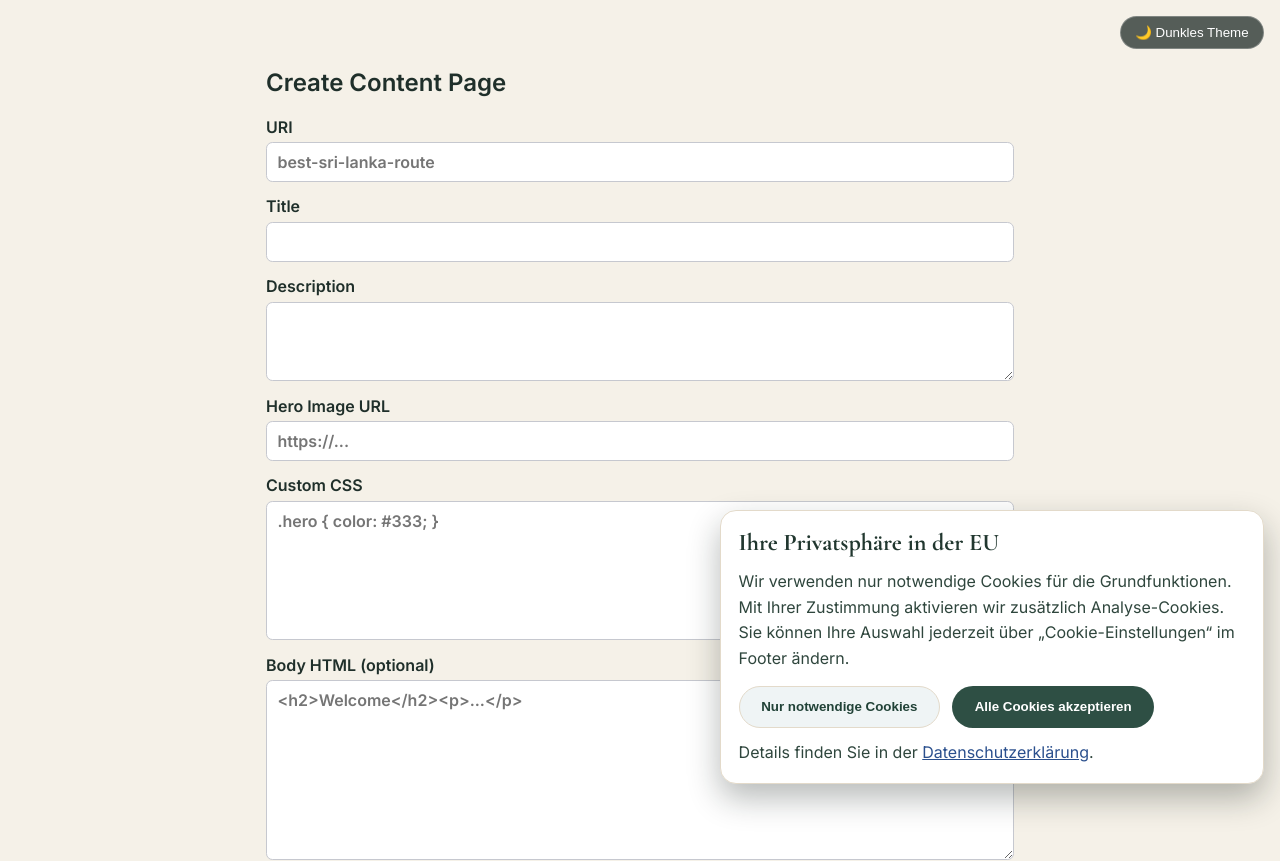
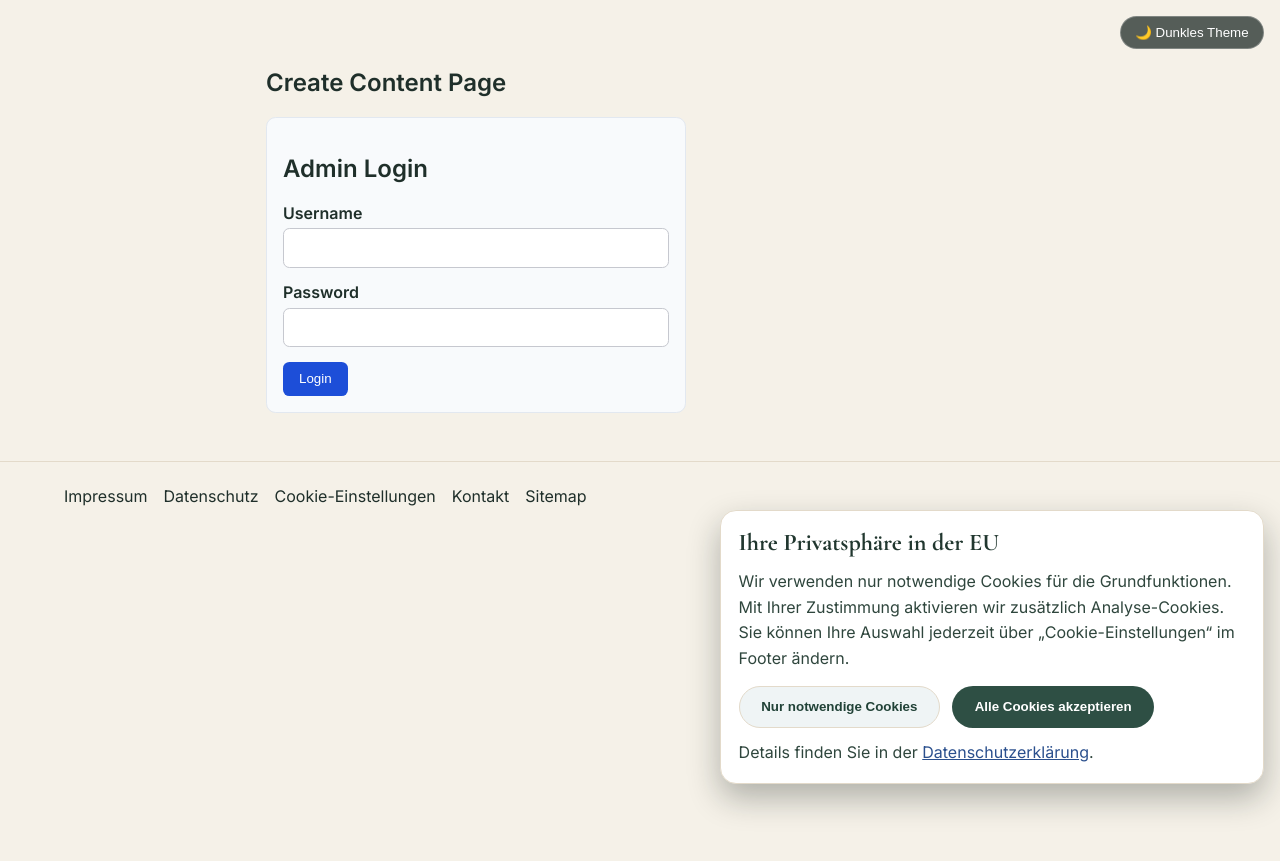
Before and after one commit to jmadushanka6/Entdecken_Ceylon, an Angular app: page /admin in a window 1280 px wide. Shown: the top 861 px of the page. After the commit the page ends 832 px from the top, so only its background shows below. Built offline with nearby package versions, Linux system fonts and the light colour scheme.

Commit message:
Add admin login gate for admin page

```diff
--- a/src/app/admin-page.component.html
+++ b/src/app/admin-page.component.html
@@ -1,5 +1,45 @@
 <section class="admin-page">
   <h1>Create Content Page</h1>
+
+  <ng-container *ngIf="!isAuthenticated; else adminPanel">
+    <section class="login-card">
+      <h2>Admin Login</h2>
+
+      <form [formGroup]="loginForm" (ngSubmit)="login()" novalidate>
+        <label>
+          Username
+          <input type="text" formControlName="username" autocomplete="username" />
+        </label>
+        <p
+          class="error"
+          *ngIf="loginForm.controls.username.touched && loginForm.controls.username.errors?.['required']"
+        >
+          Username is required.
+        </p>
+
+        <label>
+          Password
+          <input type="password" formControlName="password" autocomplete="current-password" />
+        </label>
+        <p
+          class="error"
+          *ngIf="loginForm.controls.password.touched && loginForm.controls.password.errors?.['required']"
+        >
+          Password is required.
+        </p>
+
+        <button type="submit">Login</button>
+      </form>
+
+      <p class="error" *ngIf="loginErrorMessage">{{ loginErrorMessage }}</p>
+    </section>
+  </ng-container>
+
+  <ng-template #adminPanel>
+    <div class="admin-header">
+      <p class="login-state">Logged in as admin</p>
+      <button type="button" class="secondary" (click)="logout()">Logout</button>
+    </div>
 
     <form [formGroup]="pageForm" (ngSubmit)="submit()" novalidate>
       <label>
@@ -59,4 +99,5 @@
       <h2>Preview Payload</h2>
       <pre>{{ previewPayload | json }}</pre>
     </section>
+  </ng-template>
 </section>
--- a/src/app/admin-page.component.scss
+++ b/src/app/admin-page.component.scss
@@ -33,6 +33,10 @@ button {
   cursor: pointer;
 }
 
+button.secondary {
+  background: #334155;
+}
+
 button[disabled] {
   opacity: 0.6;
   cursor: progress;
@@ -59,3 +63,23 @@ pre {
   border-radius: 0.5rem;
   overflow: auto;
 }
+
+.login-card {
+  max-width: 420px;
+  border: 1px solid #e2e8f0;
+  border-radius: 0.6rem;
+  padding: 1rem;
+  background: #f8fafc;
+}
+
+.admin-header {
+  display: flex;
+  align-items: center;
+  justify-content: space-between;
+  margin-bottom: 1rem;
+}
+
+.login-state {
+  margin: 0;
+  font-weight: 600;
+}
--- a/src/app/admin-page.component.ts
+++ b/src/app/admin-page.component.ts
@@ -24,10 +24,19 @@ interface AdminPageDraft {
 })
 export class AdminPageComponent implements OnInit, OnDestroy {
   private static readonly DRAFT_STORAGE_KEY = 'admin-page-draft';
+  private static readonly AUTH_STORAGE_KEY = 'admin-page-authenticated';
+  private static readonly ADMIN_USERNAME = 'admin';
+  private static readonly ADMIN_PASSWORD = 'admin';
 
   isSubmitting = false;
   successMessage = '';
   errorMessage = '';
+  loginErrorMessage = '';
+
+  readonly loginForm = this.formBuilder.nonNullable.group({
+    username: ['', [Validators.required]],
+    password: ['', [Validators.required]]
+  });
 
   readonly pageForm = this.formBuilder.nonNullable.group({
     uri: [
@@ -53,14 +62,22 @@ export class AdminPageComponent implements OnInit, OnDestroy {
   ) {}
 
   ngOnInit(): void {
-    this.restoreDraft();
-    this.draftSubscription = this.pageForm.valueChanges.subscribe(() => {
-      this.persistDraft();
-    });
+    if (this.isAuthenticated) {
+      this.restoreDraft();
+      this.startDraftPersistence();
+    }
   }
 
   ngOnDestroy(): void {
     this.draftSubscription?.unsubscribe();
+  }
+
+  get isAuthenticated(): boolean {
+    if (typeof localStorage === 'undefined') {
+      return false;
+    }
+
+    return localStorage.getItem(AdminPageComponent.AUTH_STORAGE_KEY) === 'true';
   }
 
   get previewPayload(): ContentPage {
@@ -70,6 +87,45 @@ export class AdminPageComponent implements OnInit, OnDestroy {
       ...formValue,
       bodyHtml: formValue.bodyHtml?.trim() || undefined
     };
+  }
+
+  login(): void {
+    this.loginErrorMessage = '';
+
+    if (this.loginForm.invalid) {
+      this.loginForm.markAllAsTouched();
+      return;
+    }
+
+    const { username, password } = this.loginForm.getRawValue();
+
+    if (
+      username === AdminPageComponent.ADMIN_USERNAME &&
+      password === AdminPageComponent.ADMIN_PASSWORD
+    ) {
+      if (typeof localStorage !== 'undefined') {
+        localStorage.setItem(AdminPageComponent.AUTH_STORAGE_KEY, 'true');
+      }
+
+      this.loginForm.reset();
+      this.restoreDraft();
+      this.startDraftPersistence();
+      return;
+    }
+
+    this.loginErrorMessage = 'Invalid username or password.';
+  }
+
+  logout(): void {
+    if (typeof localStorage !== 'undefined') {
+      localStorage.removeItem(AdminPageComponent.AUTH_STORAGE_KEY);
+    }
+
+    this.draftSubscription?.unsubscribe();
+    this.draftSubscription = undefined;
+    this.loginErrorMessage = '';
+    this.successMessage = '';
+    this.errorMessage = '';
   }
 
   submit(): void {
@@ -95,6 +151,13 @@ export class AdminPageComponent implements OnInit, OnDestroy {
         this.pageForm.controls.uri.updateValueAndValidity();
         this.isSubmitting = false;
       }
+    });
+  }
+
+  private startDraftPersistence(): void {
+    this.draftSubscription?.unsubscribe();
+    this.draftSubscription = this.pageForm.valueChanges.subscribe(() => {
+      this.persistDraft();
     });
   }
 
```
Also changed, not shown: 1 other file (tests, documents, lock files or other folders). Lines whose indentation alone changed are shown as unchanged.
